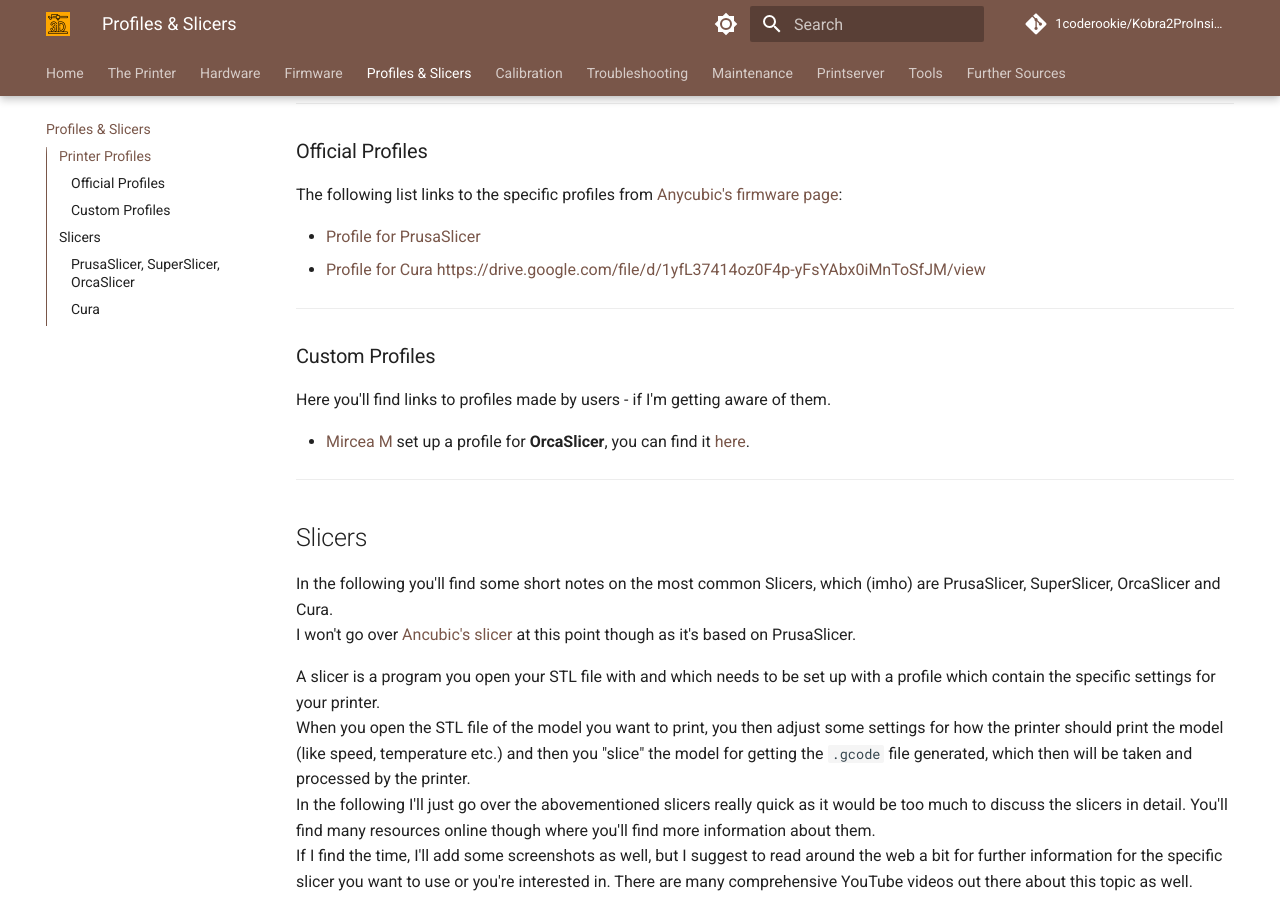
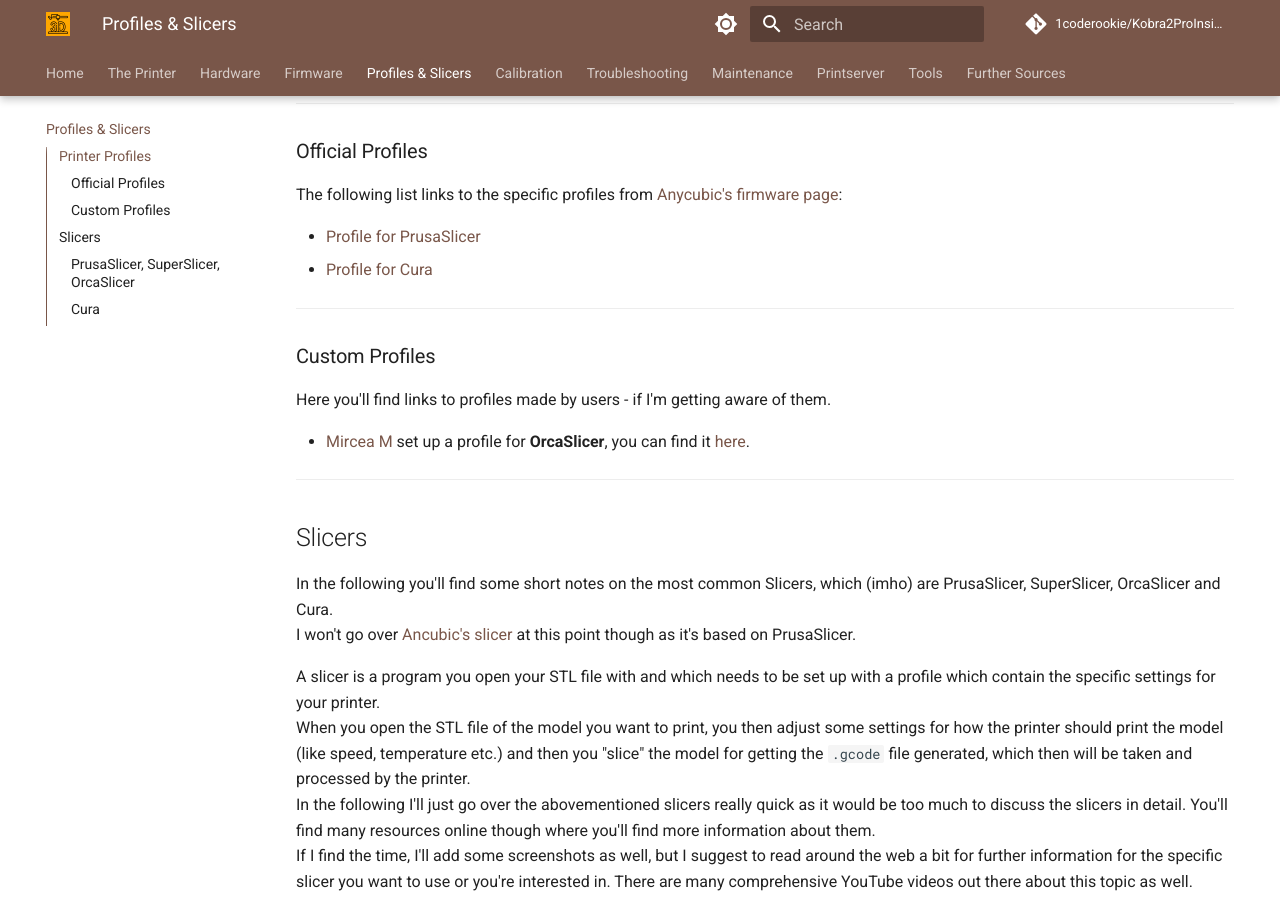
Before and after one commit to 1coderookie/Kobra2ProInsights, an MkDocs documentation site: the page built from docs/profiles.md, in a window 1280 px wide and 900 px high, scrolled down 680 px. Built offline with MkDocs 1.6.1 and Material for MkDocs 9.7.7, drawn with Linux system fonts in a browser that asks for light colours; comment, search, counter and statistics services are not loaded; some of the changed lines change nothing that is shown.

Commit message:
Update profiles.md

```diff
--- a/docs/profiles.md
+++ b/docs/profiles.md
@@ -31,19 +31,8 @@
 The following list links to the specific profiles from [Anycubic's firmware page](https://www.anycubic.com/pages/firmware-software):
 
  - [Profile for PrusaSlicer](https://drive.google.com/file/d/1ADX_Y6oFosKwoohzcw0gUPFc67n_XUub/view)
- - [Profile for Cura](https://drive.google.com/file/d/1L8HTHHBkxd_eSJz3WYGwNHNZeaziyqqY/view)  https://drive.google.com/file/d/1yfL37414oz0F4p-yFsYAbx0iMnToSfJM/view
+ - [Profile for Cura](https://drive.google.com/file/d/1yfL37414oz0F4p-yFsYAbx0iMnToSfJM/view?usp=share_link)
 
-<!--
-!!! warning "Don't Use Anycubic's Profile Right Away!"
-
-    Watch out if you're going to use the profile of Anycubic, the *retraction distance is set to 6mm there*, which is *way* too much for the direct drive system of the **Neo**!
-    6mm is more a setting for a bowden drive like the **Go**, direct drive systems are supposed to be used with retraction distance settings around/up to 1mm! Using 6mm will lead to clogging!
-    *Always make sure to check this setting in general when using preconfigured profiles!*
-
-!!! warning "Better Don't Print The Owl.gcode!"
-
-    It's advisable to *not* print the owl.gcode example with the **Neo** which Anycubic provides. In there the retraction distance is also set to 6mm, which is *way* too much for the direct drive of the **Neo**! Even tho people reported a great quality of this owl when they printed it, it'll most likely lead to clogging.
--->
 
 ---
 
```
